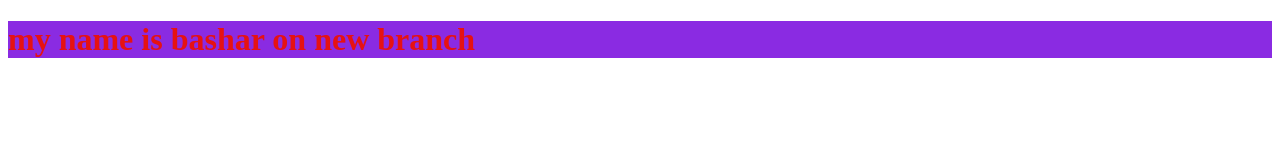
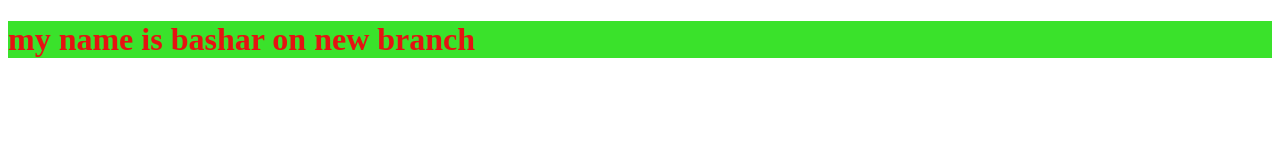
Before and after one commit to basharaljneed/Test, a plain HTML site: page index.html in a window 1280 px wide. Drawn offline with Linux system fonts and the light colour scheme.

Commit message:
changed css

```diff
--- a/style.css
+++ b/style.css
@@ -1,4 +1,4 @@
 h1{
     color: rgb(230, 18, 18);
-    background-color:blueviolet ;
+    background-color:rgb(58, 226, 43) ;
 }
```
